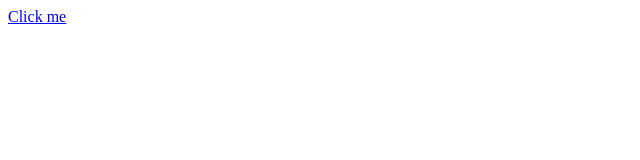
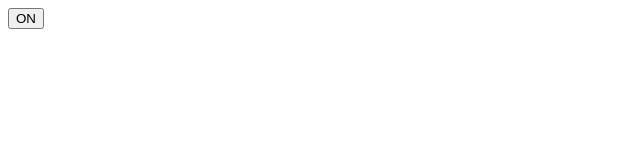
Before and after one commit to bozlurrahman/reactjs-testing, a React (Create React App) app: page / in a window 1280 px wide. Shown: the top 160 px of the page, without its empty margins (0-640 px from the left). Built offline with nearby package versions, Linux system fonts and the light colour scheme.

Commit message:
Example toggle event

```diff
--- /dev/null
+++ b/src/Toggle.js
@@ -0,0 +1,26 @@
+import React from 'react';
+
+class Toggle extends React.Component {
+    constructor(props) {
+        super(props);
+        this.state = { isToggleOn: true };
+
+        // This binding is necessary to make `this` work in the callback
+        this.handleClick = this.handleClick.bind(this);
+    }
+
+    handleClick() {
+        this.setState(state => ({
+            isToggleOn: !state.isToggleOn
+        }));
+    }
+
+    render() {
+        return (
+            <button onClick={this.handleClick}>
+                {this.state.isToggleOn ? 'ON' : 'OFF'}
+            </button>
+        );
+    }
+}
+export default Toggle;
--- a/src/index.js
+++ b/src/index.js
@@ -1,20 +1,9 @@
 import React from 'react';
 import ReactDOM from 'react-dom';
 
-function ActionLink() {
-    function handleClick(e) {
-        e.preventDefault();
-        console.log('The link was clicked.');
-    }
-
-    return (
-        <a href="#" onClick={handleClick}>
-            Click me
-      </a>
-    );
-}
+import Toggle from './Toggle';
 
 ReactDOM.render(
-    <ActionLink />,
+    <Toggle />,
     document.getElementById('root')
 );
```
